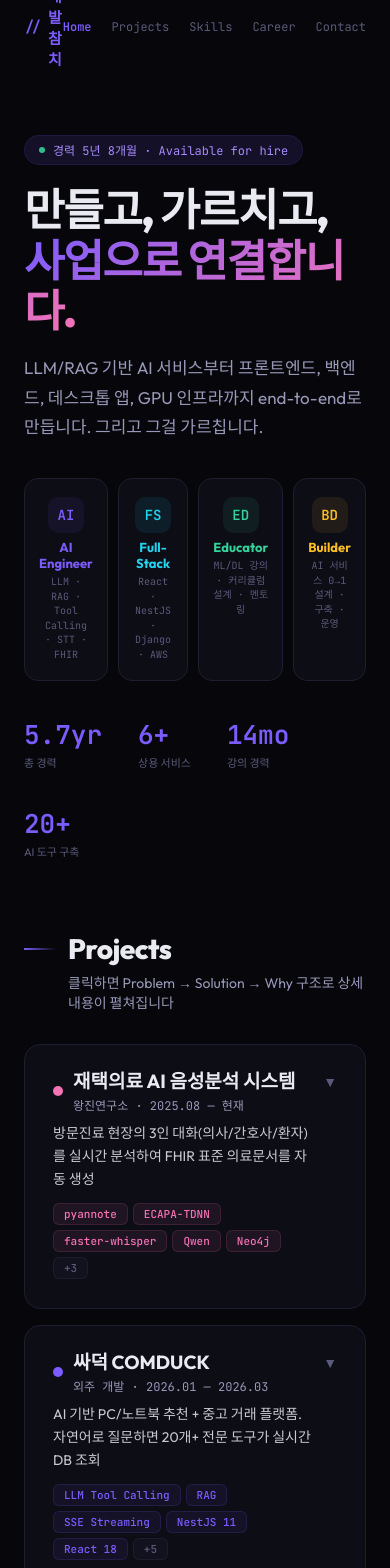
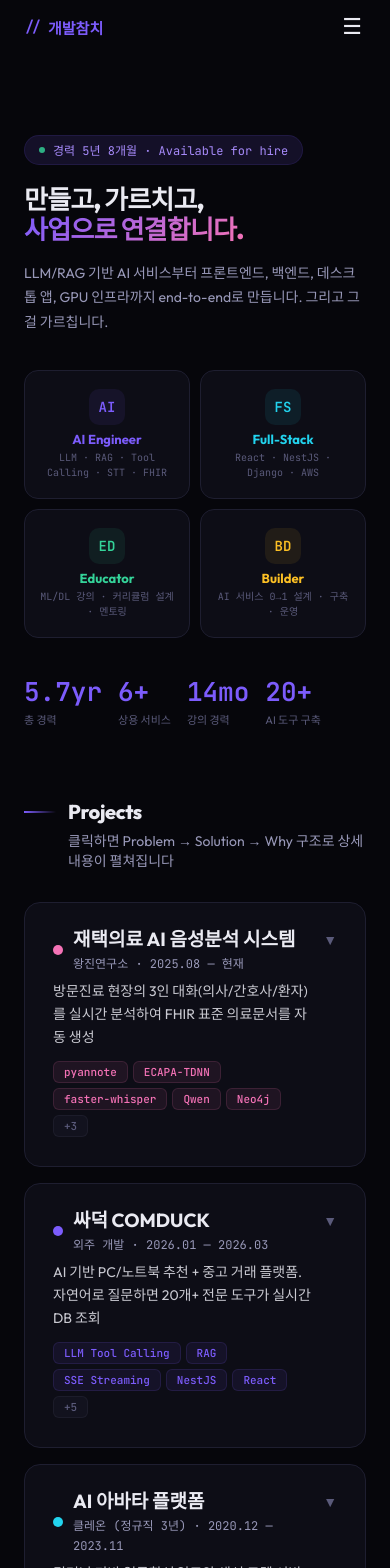
Before and after one commit to TunaLee/Tuna-Portfolio, a React (Vite) app: page / in a window 390 px wide. Shown: the top 1568 px of the page. Built offline with nearby package versions, Linux system fonts and the light colour scheme.

Commit message:
Feat: 반응형 및 문구 수정

```diff
--- a/src/App.jsx
+++ b/src/App.jsx
@@ -47,6 +47,47 @@ a{color:inherit;text-decoration:none}
 .stagger-3{animation-delay:.3s}
 .stagger-4{animation-delay:.4s}
 .stagger-5{animation-delay:.5s}
+
+/* ── responsive ── */
+.nav-links{display:flex;gap:20px}
+.mobile-menu-btn{display:none;background:none;border:none;color:${P.t};font-size:22px;cursor:pointer;padding:4px}
+.mobile-overlay{display:none}
+
+.hero-title{font-size:44px}
+.hero-desc{font-size:17px}
+.roles-grid{display:grid;grid-template-columns:repeat(4,1fr);gap:10px}
+.stats-row{display:flex;gap:36px;flex-wrap:wrap}
+.skills-grid{display:grid;grid-template-columns:1fr 1fr;gap:12px}
+.detail-grid{display:grid;grid-template-columns:1fr 1fr;gap:12px}
+.contact-card{padding:40px 32px}
+.section-title{font-size:28px}
+
+/* tablet ≤ 768px */
+@media(max-width:768px){
+  .hero-title{font-size:32px}
+  .hero-desc{font-size:15px}
+  .roles-grid{grid-template-columns:repeat(2,1fr)}
+  .stats-row{gap:24px}
+  .skills-grid{grid-template-columns:1fr}
+  .detail-grid{grid-template-columns:1fr}
+  .nav-links{display:none}
+  .nav-links.open{display:flex;flex-direction:column;position:fixed;top:54px;left:0;right:0;bottom:0;background:${P.bg}f5;backdrop-filter:blur(20px);padding:32px 24px;gap:24px;z-index:99;animation:fadeIn .2s ease}
+  .nav-links.open span{font-size:18px !important}
+  .mobile-menu-btn{display:block}
+  .mobile-overlay.open{display:block;position:fixed;inset:0;z-index:98}
+  .contact-card{padding:28px 20px}
+  .section-title{font-size:22px}
+}
+
+/* mobile ≤ 480px */
+@media(max-width:480px){
+  .hero-title{font-size:26px}
+  .hero-desc{font-size:14px}
+  .roles-grid{grid-template-columns:1fr 1fr}
+  .stats-row{gap:16px}
+  .contact-card{padding:24px 16px}
+  .section-title{font-size:20px}
+}
 `;
 
 /* ═══════════ DATA ═══════════ */
@@ -82,7 +123,7 @@ const PROJECTS = [
     org: "왕진연구소",
     period: "2025.08 — 현재",
     color: P.pk,
-    tags: ["pyannote", "ECAPA-TDNN", "faster-whisper", "Qwen", "Neo4j", "FHIR R4B", "vLLM", "Label Studio"],
+    tags: ["pyannote", "ECAPA-TDNN", "faster-whisper", "Qwen", "Neo4j", "FHIR", "vLLM", "Label Studio"],
     summary: "방문진료 현장의 3인 대화(의사/간호사/환자)를 실시간 분석하여 FHIR 표준 의료문서를 자동 생성",
     problem: "재택의료 진료 기록을 수기로 작성하는 비효율과 의료 표준 코딩(ICD-10, SNOMED CT)의 높은 난이도",
     highlights: [
@@ -102,7 +143,7 @@ const PROJECTS = [
     org: "외주 개발",
     period: "2026.01 — 2026.03",
     color: P.ac,
-    tags: ["LLM Tool Calling", "RAG", "SSE Streaming", "NestJS 11", "React 18", "TypeORM", "PostgreSQL", "Socket.IO", "Electron", "Turborepo"],
+    tags: ["LLM Tool Calling", "RAG", "SSE Streaming", "NestJS", "React", "TypeORM", "PostgreSQL", "Socket.IO", "Electron", "Turborepo"],
     summary: "AI 기반 PC/노트북 추천 + 중고 거래 플랫폼. 자연어로 질문하면 20개+ 전문 도구가 실시간 DB 조회",
     problem: "PC 구매 시 정보 파편화(다나와/중고나라/커뮤니티 분산), 초보자의 스펙 판단 불가, 중고 시세 불투명",
     highlights: [
@@ -159,15 +200,16 @@ const PROJECTS = [
 ];
 
 const SKILLS = {
-  "AI / ML": { color: P.pk, items: ["LLM (Tool Calling · RAG · SSE)", "PyTorch", "TensorFlow", "faster-whisper", "pyannote", "vLLM / Ollama", "Neo4j", "FHIR R4B", "Label Studio"] },
-  "Backend": { color: P.ac, items: ["NestJS", "Django", "FastAPI", "Spring Boot", "PostgreSQL", "MySQL", "GraphQL", "Socket.IO", "TypeORM"] },
-  "Frontend": { color: P.cy, items: ["React 18", "TypeScript", "Svelte", "Electron", "Ant Design", "Zustand", "TanStack Query"] },
+  "AI / ML": { color: P.pk, items: ["LLM (Tool Calling · RAG · SSE)", "PyTorch", "TensorFlow", "faster-whisper", "pyannote", "vLLM / Ollama", "Neo4j", "FHIR", "Label Studio"] },
+  "Backend": { color: P.ac, items: ["NestJS", "Django", "FastAPI", "Spring Boot", "GraphQL", "Socket.IO", "TypeORM"] },
+  "Database": { color: P.rd, items: ["PostgreSQL", "MySQL", "Redis", "MongoDB", "Elasticsearch"] },
+  "Frontend": { color: P.cy, items: ["React", "TypeScript", "Svelte", "Electron", "Ant Design", "Zustand", "TanStack Query"] },
   "Infra / DevOps": { color: P.gn, items: ["AWS (EC2·S3·RDS·ECR·VPC·EBS)", "Docker", "Jenkins", "GitHub Actions", "Turborepo"] },
   "Systems": { color: P.or, items: ["C++", "Kotlin", "GStreamer", "WebRTC", "OpenCV", "Python Ray", "GPGPU", "FFmpeg"] },
 };
 
 const TIMELINE = [
-  { year: "2014", text: "홍익대학교 컴퓨터공학과 입학", type: "edu" },
+  { year: "2014", text: "홍익대학교 서울캠퍼스 컴퓨터공학과 수석입학", type: "award" },
   { year: "2019", text: "고려대 인턴 — 알츠하이머 PET 영상 예측 (AutoEncoder + T-SNE)", type: "work" },
   { year: "2020", text: "홍익대 졸업 · 해커톤 최우수상 + 우수상 (중고차 시세 예측, LoL 승률 예측)", type: "award" },
   { year: "2020", text: "클레온 입사 — 딥러닝 Worker, WebRTC, 미디어 서버 개발, 풀스택 개발", type: "work" },
@@ -199,7 +241,7 @@ function SectionTitle({ children, sub }) {
     <div style={{ marginBottom: 32 }}>
       <div style={{ display: "flex", alignItems: "center", gap: 12, marginBottom: 6 }}>
         <div style={{ width: 32, height: 2, background: `linear-gradient(90deg, ${P.ac}, transparent)` }} />
-        <h2 style={{ fontSize: 28, fontWeight: 800, letterSpacing: "-0.02em" }}>{children}</h2>
+        <h2 className="section-title" style={{ fontWeight: 800, letterSpacing: "-0.02em" }}>{children}</h2>
       </div>
       {sub && <p style={{ fontSize: 14, color: P.t2, marginLeft: 44 }}>{sub}</p>}
     </div>
@@ -275,7 +317,7 @@ function ProjectCard({ project, isOpen, onToggle }) {
           </div>
 
           {/* arch + impact */}
-          <div style={{ display: "grid", gridTemplateColumns: "1fr 1fr", gap: 12 }}>
+          <div className="detail-grid">
             <div style={{ background: P.bg, borderRadius: 10, padding: 16 }}>
               <div style={{ fontSize: 11, fontWeight: 700, color: P.t3, textTransform: "uppercase", letterSpacing: 1, marginBottom: 6 }}>Architecture</div>
               <div style={{ fontSize: 12, color: P.t, lineHeight: 1.6, fontFamily: "'JetBrains Mono', monospace" }}>{architecture}</div>
@@ -297,6 +339,7 @@ export default function Portfolio() {
   const [openProject, setOpenProject] = useState(null);
   const [activeNav, setActiveNav] = useState("hero");
   const [scrolled, setScrolled] = useState(false);
+  const [menuOpen, setMenuOpen] = useState(false);
 
   useEffect(() => {
     const ids = ["hero", "projects", "skills", "timeline", "contact"];
@@ -346,10 +389,15 @@ export default function Portfolio() {
           }} style={{ fontWeight: 800, fontSize: 15, color: P.ac, display: "flex", alignItems: "center", gap: 6, cursor: "pointer" }}>
             <span style={{ fontFamily: "'JetBrains Mono', monospace" }}>//</span> 개발참치
           </span>
-          <div style={{ display: "flex", gap: 20 }}>
+          <button className="mobile-menu-btn" onClick={() => setMenuOpen(v => !v)} aria-label="메뉴">
+            {menuOpen ? "✕" : "☰"}
+          </button>
+          {menuOpen && <div className={`mobile-overlay${menuOpen ? " open" : ""}`} onClick={() => setMenuOpen(false)} />}
+          <div className={`nav-links${menuOpen ? " open" : ""}`}>
             {navItems.map(n => (
               <span key={n.id} onClick={() => {
                 setActiveNav(n.id);
+                setMenuOpen(false);
                 const el = document.getElementById(n.id);
                 if (el) el.scrollIntoView({ behavior: "smooth", block: "start" });
               }} style={{
@@ -378,20 +426,20 @@ export default function Portfolio() {
             </div>
           </div>
 
-          <h1 className="fade-up stagger-1" style={{ fontSize: 44, fontWeight: 900, lineHeight: 1.15, marginBottom: 16, letterSpacing: "-0.03em" }}>
+          <h1 className="fade-up stagger-1 hero-title" style={{ fontWeight: 900, lineHeight: 1.15, marginBottom: 16, letterSpacing: "-0.03em" }}>
             만들고, 가르치고,<br />
             <span style={{ background: `linear-gradient(135deg, ${P.ac}, ${P.pk})`, WebkitBackgroundClip: "text", WebkitTextFillColor: "transparent" }}>
               사업으로 연결합니다.
             </span>
           </h1>
 
-          <p className="fade-up stagger-2" style={{ fontSize: 17, color: P.t2, lineHeight: 1.75, maxWidth: 580, marginBottom: 36 }}>
+          <p className="fade-up stagger-2 hero-desc" style={{ color: P.t2, lineHeight: 1.75, maxWidth: 580, marginBottom: 36 }}>
             LLM/RAG 기반 AI 서비스부터 프론트엔드, 백엔드, 데스크톱 앱, GPU 인프라까지
             end-to-end로 만듭니다. 그리고 그걸 가르칩니다.
           </p>
 
           {/* Role Cards */}
-          <div className="fade-up stagger-3" style={{ display: "grid", gridTemplateColumns: "repeat(4, 1fr)", gap: 10, marginBottom: 36 }}>
+          <div className="fade-up stagger-3 roles-grid" style={{ marginBottom: 36 }}>
             {ROLES.map(r => (
               <div key={r.label} style={{
                 background: P.s1, border: `1px solid ${P.bd}`, borderRadius: 14,
@@ -405,7 +453,7 @@ export default function Portfolio() {
           </div>
 
           {/* Stats */}
-          <div className="fade-up stagger-4" style={{ display: "flex", gap: 36, flexWrap: "wrap" }}>
+          <div className="fade-up stagger-4 stats-row">
             {STATS.map(s => (
               <div key={s.label}>
                 <div style={{ fontSize: 26, fontWeight: 900, color: P.ac, fontFamily: "'JetBrains Mono', monospace" }}>{s.num()}</div>
@@ -431,7 +479,7 @@ export default function Portfolio() {
         {/* ── SKILLS ── */}
         <section id="skills" style={{ marginBottom: 72 }}>
           <SectionTitle sub="실무에서 사용해온 기술 스택">Skills</SectionTitle>
-          <div style={{ display: "grid", gridTemplateColumns: "1fr 1fr", gap: 12 }}>
+          <div className="skills-grid">
             {Object.entries(SKILLS).map(([cat, { color, items }]) => (
               <div key={cat} style={{
                 background: P.s1, border: `1px solid ${P.bd}`, borderRadius: 14, padding: 22,
@@ -478,9 +526,9 @@ export default function Portfolio() {
         {/* ── CONTACT ── */}
         <section id="contact" style={{ marginBottom: 64 }}>
           <SectionTitle sub="프로젝트 의뢰 · 교육 협업 · 채용 제안 환영합니다">Contact</SectionTitle>
-          <div style={{
+          <div className="contact-card" style={{
             background: P.s1, border: `1px solid ${P.bd}`, borderRadius: 16,
-            padding: "40px 32px", textAlign: "center",
+            textAlign: "center",
             position: "relative", overflow: "hidden",
           }}>
             <div style={{ position: "absolute", top: 0, left: 0, right: 0, height: 2, background: `linear-gradient(90deg, ${P.ac}, ${P.pk}, ${P.cy})` }} />
```
